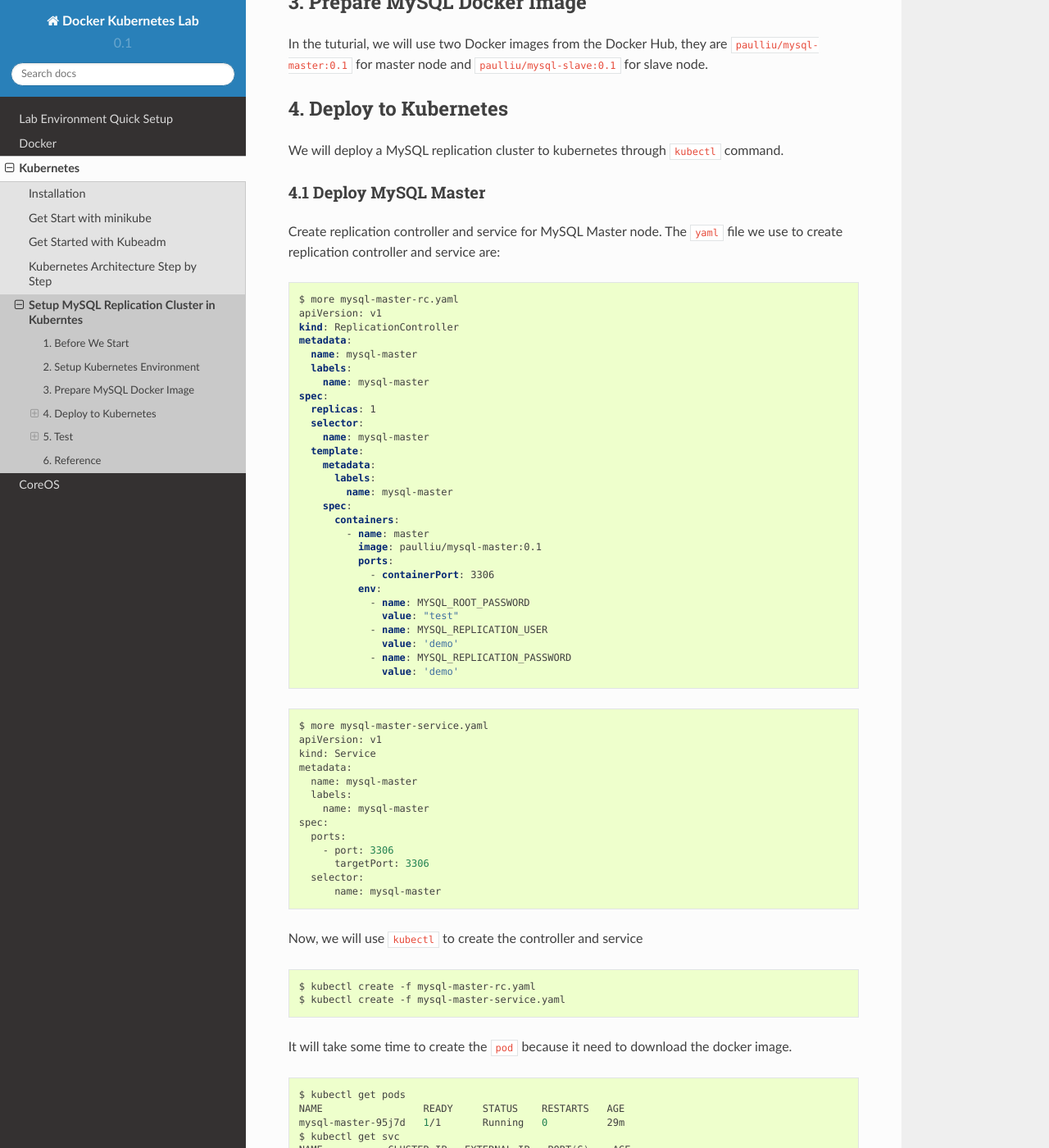
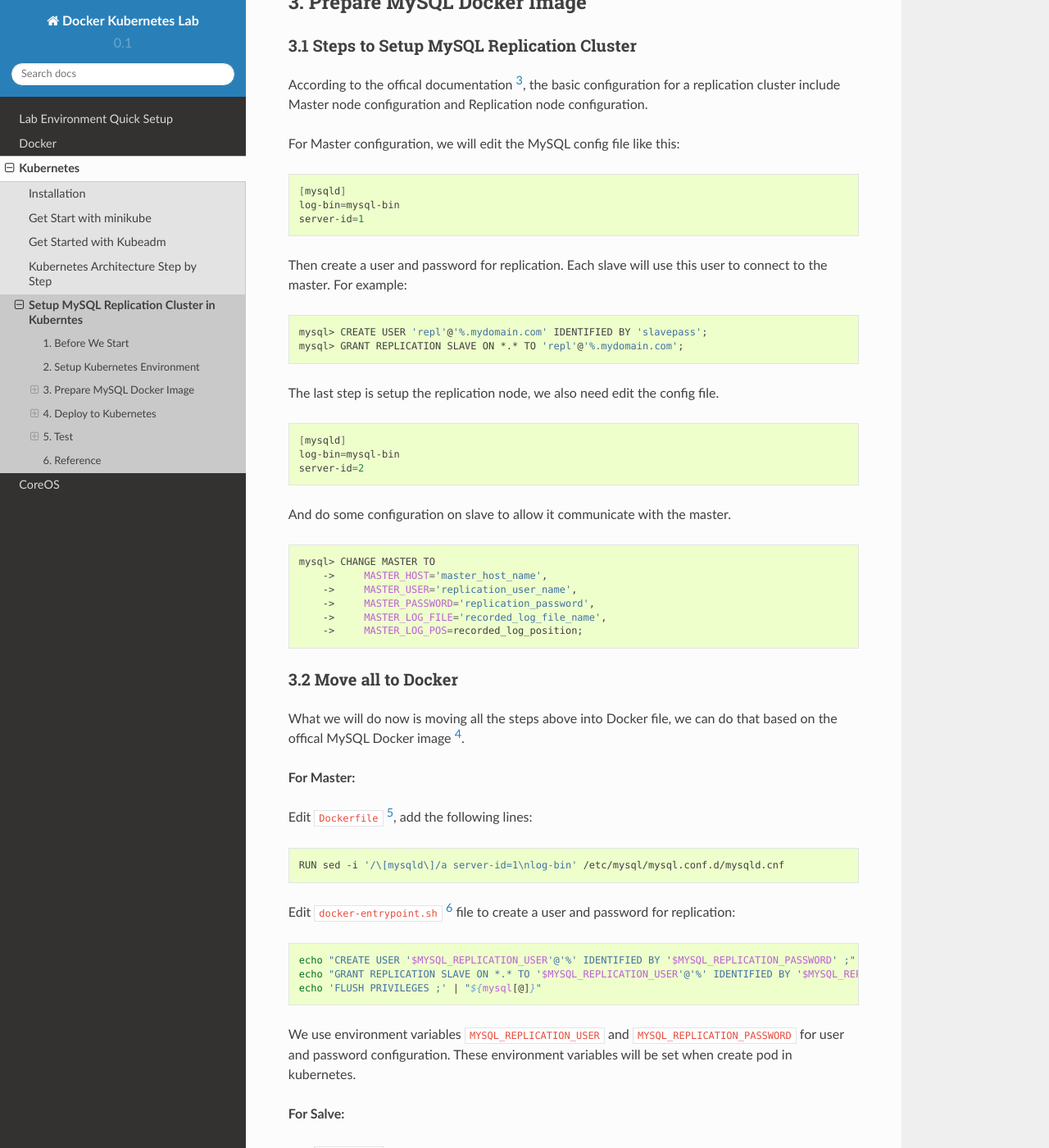
Before and after one commit to xiaopeng163/docker-k8s-lab, a Sphinx documentation site: the page built from docs/source/kubernetes/mysql-replica-cluster.rst, in a window 1280 px wide and 1400 px high, scrolled down 1260 px. Shown: the whole window at 82% size. Built offline with Sphinx 7.4.7 and the Read the Docs theme 2.0.0, drawn with Linux system fonts in a browser that asks for light colours; some of the changed text lies outside the part shown.

Commit message:
edit k8s for mysql replication cluster
Signed-off-by: Peng Xiao <xiaoquwl@gmail.com>

```diff
--- a/docs/source/kubernetes/mysql-replica-cluster.rst
+++ b/docs/source/kubernetes/mysql-replica-cluster.rst
@@ -55,8 +55,98 @@ After ``vagrant up``, you can check the environment by these commands:
 3. Prepare MySQL Docker Image
 ------------------------------
 
-In the tuturial, we will use two Docker images from the Docker Hub, they are ``paulliu/mysql-master:0.1`` for master node and
-``paulliu/mysql-slave:0.1`` for slave node.
+3.1 Steps to Setup MySQL Replication Cluster
+~~~~~~~~~~~~~~~~~~~~~~~~~~~~~~~~~~~~~~~~~~~~~
+
+According to the offical documentation [#f3]_, the basic configuration for a replication cluster include Master node configuration and
+Replication node configuration.
+
+For Master configuration, we will edit the MySQL config file like this:
+
+.. code-block:: bash
+
+  [mysqld]
+  log-bin=mysql-bin
+  server-id=1
+
+Then create a user and password for replication. Each slave will use this user to connect to the master. For example:
+
+.. code-block:: bash
+
+  mysql> CREATE USER 'repl'@'%.mydomain.com' IDENTIFIED BY 'slavepass';
+  mysql> GRANT REPLICATION SLAVE ON *.* TO 'repl'@'%.mydomain.com';
+
+The last step is setup the replication node, we also need edit the config file.
+
+.. code-block:: bash
+
+  [mysqld]
+  log-bin=mysql-bin
+  server-id=2
+
+And do some configuration on slave to allow it communicate with the master.
+
+.. code-block:: bash
+
+  mysql> CHANGE MASTER TO
+      ->     MASTER_HOST='master_host_name',
+      ->     MASTER_USER='replication_user_name',
+      ->     MASTER_PASSWORD='replication_password',
+      ->     MASTER_LOG_FILE='recorded_log_file_name',
+      ->     MASTER_LOG_POS=recorded_log_position;
+
+3.2 Move all to Docker
+~~~~~~~~~~~~~~~~~~~~~~~
+
+What we will do now is moving all the steps above into Docker file,  we can do that based on the offical MySQL Docker image [#f4]_.
+
+**For Master:**
+
+Edit ``Dockerfile`` [#f5]_, add the following lines:
+
+.. code-block:: bash
+
+  RUN sed -i '/\[mysqld\]/a server-id=1\nlog-bin' /etc/mysql/mysql.conf.d/mysqld.cnf
+
+Edit ``docker-entrypoint.sh`` [#f6]_ file to create a user and password for replication:
+
+.. code-block:: bash
+
+  echo "CREATE USER '$MYSQL_REPLICATION_USER'@'%' IDENTIFIED BY '$MYSQL_REPLICATION_PASSWORD' ;" | "${mysql[@]}"
+  echo "GRANT REPLICATION SLAVE ON *.* TO '$MYSQL_REPLICATION_USER'@'%' IDENTIFIED BY '$MYSQL_REPLICATION_PASSWORD' ;" | "${mysql[@]}"
+  echo 'FLUSH PRIVILEGES ;' | "${mysql[@]}"
+
+We use environment variables ``MYSQL_REPLICATION_USER`` and ``MYSQL_REPLICATION_PASSWORD`` for user and password configuration.
+These environment variables will be set when create pod in kubernetes.
+
+**For Salve:**
+
+Edit ``Dockerfile``, add the following lines:
+
+.. code-block:: bash
+
+  RUN RAND="$(date +%s | rev | cut -c 1-2)$(echo ${RANDOM})" && sed -i '/\[mysqld\]/a server-id='$RAND'\nlog-bin' /etc/mysql/mysql.conf.d/mysqld.cnf
+
+The ``server-id`` use random number.
+
+Edit ``docker-entrypoint.sh`` to add master.
+
+.. code-block:: bash
+
+  echo "STOP SLAVE;" | "${mysql[@]}"
+  echo "CHANGE MASTER TO master_host='$MYSQL_MASTER_SERVICE_HOST', master_user='$MYSQL_REPLICATION_USER', master_password='$MYSQL_REPLICATION_PASSWORD' ;" | "${mysql[@]}"
+  echo "START SLAVE;" | "${mysql[@]}"
+
+The master host is ``MYSQL_MASTER_SERVICE_HOST`` which will be the service name of the master pod in kubernetes. More information about
+this please reference https://kubernetes.io/docs/user-guide/container-environment/
+
+At last, we can build MySQL Master image and MySQL Slave image based on their Dockerfile.
+
+.. code-block:: bash
+
+  docker build -t mysql-master:0.1 .
+  docker build -t mysql-slave:0.1 .
+
 
 4. Deploy to Kubernetes
 -----------------------
@@ -89,7 +179,7 @@ and service are:
         spec:
           containers:
             - name: master
-              image: paulliu/mysql-master:0.1
+              image: mysql-master:0.1
               ports:
                 - containerPort: 3306
               env:
@@ -160,7 +250,7 @@ Just like the master node, we will use two yaml files to create replication cont
         spec:
           containers:
             - name: slave
-              image: paulliu/mysql-slave:0.1
+              image: mysql-slave:0.1
               ports:
                 - containerPort: 3306
               env:
@@ -391,8 +481,57 @@ Now we have one MySQL master pod and one MySQL slave pod. we can do some scaling
 
 You can see it's creating now, after few time, the nodes will be ready and we can enter one of them to check the MySQL data synchronization.
 
+5.4 MySQL data Persistent
+~~~~~~~~~~~~~~~~~~~~~~~~~~
+
+In production environment, we should configure volume mount for MySQL data persistent, the yaml file for creating replication
+controller is like below:
+
+.. code-block:: bash
+
+  apiVersion: v1
+  kind: ReplicationController
+  metadata:
+    name: mysql-master
+    labels:
+      name: mysql-master
+  spec:
+    replicas: 1
+    selector:
+      name: mysql-master
+    template:
+      metadata:
+        labels:
+          name: mysql-master
+      spec:
+        containers:
+          - name: master
+            image: paulliu/mysql-master:0.1
+            ports:
+              - containerPort: 3306
+            volumeMounts:
+              - name: mysql-data
+                mountPath: /var/lib/mysql
+            env:
+              - name: MYSQL_ROOT_PASSWORD
+                value: "test"
+              - name: MYSQL_REPLICATION_USER
+                value: 'demo'
+              - name: MYSQL_REPLICATION_PASSWORD
+                value: 'demo'
+        volumes:
+          - name: mysql-data
+            hostPath:
+              path: /var/lib/mysql
+
+The Mount path ``/var/lib/mysql`` is just the same as defined in ``Dockerfile`` [#f5]_.
+
 6. Reference
 -------------
 
 .. [#f1] https://dev.mysql.com/doc/refman/5.7/en/replication.html
 .. [#f2] https://www.vagrantup.com/
+.. [#f3] https://dev.mysql.com/doc/refman/5.7/en/replication-howto.html
+.. [#f4] https://github.com/docker-library/mysql/tree/master/5.7
+.. [#f5] https://github.com/docker-library/mysql/blob/master/5.7/Dockerfile
+.. [#f6] https://github.com/docker-library/mysql/blob/master/5.7/docker-entrypoint.sh
```
Also changed, not shown: 1 other file.
